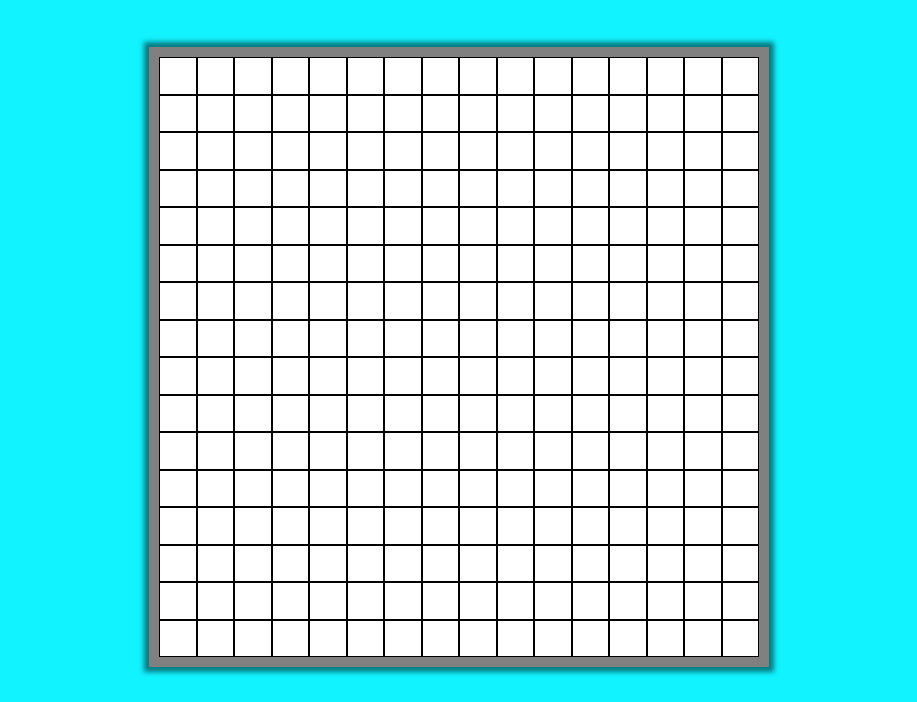
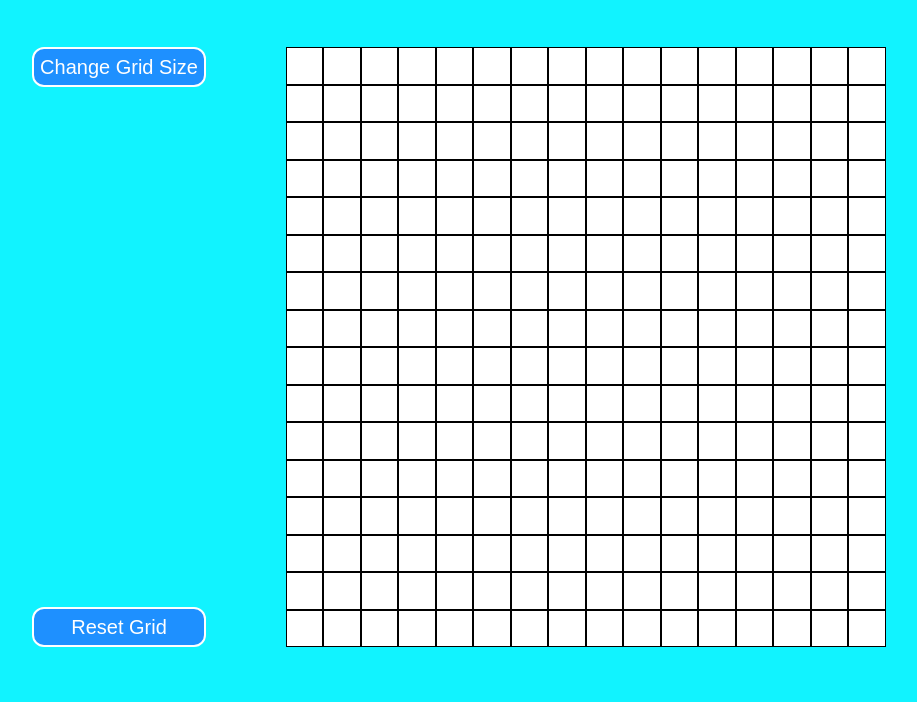
Before and after one commit to Infinity-Rocks/Etch-A-Sketch, a plain HTML site: page index.html in a window 1280 px wide. Shown: the part 98-800 px from the top of the page, without its empty margins (181-1098 px from the left). Drawn offline with Linux system fonts and the light colour scheme.

Commit message:
Changed styling of webpage and added a reset button

```diff
--- a/index.js
+++ b/index.js
@@ -1,7 +1,9 @@
 const header = document.createElement("div");
 const title = document.createElement("h1");
 const gridBtn = document.createElement("button");
-const footer = document.createElement("footer");
+const middle = document.createElement("div");
+const btnGrp = document.createElement("div");
+const resetBtn = document.createElement("button");
 
 let defaultSize = 16;
 
@@ -9,20 +11,24 @@ title.textContent = "This is an Etch-A-Sketch game"
 title.style.fontFamily = "Verdana";
 
 gridBtn.textContent = "Change Grid Size";
-gridBtn.style.display = "flex";
-gridBtn.style.alignContent = "center";
-gridBtn.style.backgroundColor = "dodgerblue";
-gridBtn.style.fontSize = "22px";
-gridBtn.style.border = "2px solid white";
-gridBtn.style.borderRadius = "12px";
-gridBtn.style.color = "white";
+// gridBtn.style.backgroundColor = "dodgerblue";
+// gridBtn.style.fontSize = "22px";
+// gridBtn.style.border = "2px solid white";
+// gridBtn.style.borderRadius = "12px";
+// gridBtn.style.color = "white";
+
+resetBtn.textContent = "Reset Grid"
 
 header.classList.add("header");
 gridBtn.classList.add("grid-button");
-footer.classList.add("footer");
+resetBtn.classList.add("reset-button");
+middle.classList.add("middle");
+btnGrp.classList.add("button-group");
 
+btnGrp.appendChild(gridBtn);
+btnGrp.appendChild(resetBtn);
 header.appendChild(title);
-header.appendChild(gridBtn);
+// header.appendChild(gridBtn);
 
 gridBtn.addEventListener("click", () => {
     defaultSize = parseInt(prompt("Enter the total squares in the grid between 1 and 64: "), 10);
@@ -35,12 +41,20 @@ gridBtn.addEventListener("click", () => {
     }
 });
 
+resetBtn.addEventListener("click", () => {
+    defaultSize = 16;
+    updateGrid(defaultSize);
+    changeColor();
+});
+
 
 document.addEventListener("DOMContentLoaded", function () {
     const container = createGrid(defaultSize);
+    middle.appendChild(btnGrp);
+    middle.appendChild(container);
     document.body.appendChild(header);
-    document.body.appendChild(container);
-    document.body.appendChild(footer);
+    // document.body.appendChild(container);
+    document.body.appendChild(middle);
     changeColor();
 });
 
@@ -71,10 +85,13 @@ function createGrid(defaultSize) {
 
 function updateGrid(newSize) {
     const container = document.querySelector(".container");
-    document.body.removeChild(container);
+    console.log(document.body.middle);
+    // document.body.removeChild(container);
+    middle.removeChild(container);
 
     const newContainer = createGrid(newSize);
-    document.body.appendChild(newContainer);
+    // document.body.appendChild(newContainer);
+    middle.appendChild(newContainer);
 }
 
 function findStyleRule(selector, callback) {
--- a/styles.css
+++ b/styles.css
@@ -18,13 +18,38 @@ body {
     gap: 80px;
 }
 
+.button-group {
+    display: flex;
+    flex-direction: column;
+    justify-content: space-between;
+}
+
+.grid-button,
+.reset-button {
+    display: flex;
+    flex-grow: 0;
+    height: 40px;
+    justify-content: center;
+    align-items: center;
+    background-color: dodgerblue;
+    font-size: 20px;
+    border: 2px solid white;
+    border-radius: 12px;
+    color: white;
+}
+
+.middle {
+    display: flex;
+    gap: 80px;
+}
+
 .container {
     display: flex;
     flex-wrap: wrap;
     width: 600px;
     background-color: white;
-    border: calc(8px + 0.2vw) solid gray;
-    box-shadow: 0 0 5px 5px rgba(0, 0, 0, 0.5);
+    /* border: calc(8px + 0.2vw) solid gray; */
+    /* box-shadow: 0 0 5px 5px rgba(0, 0, 0, 0.5); */
 }
 
 .squares {
```
